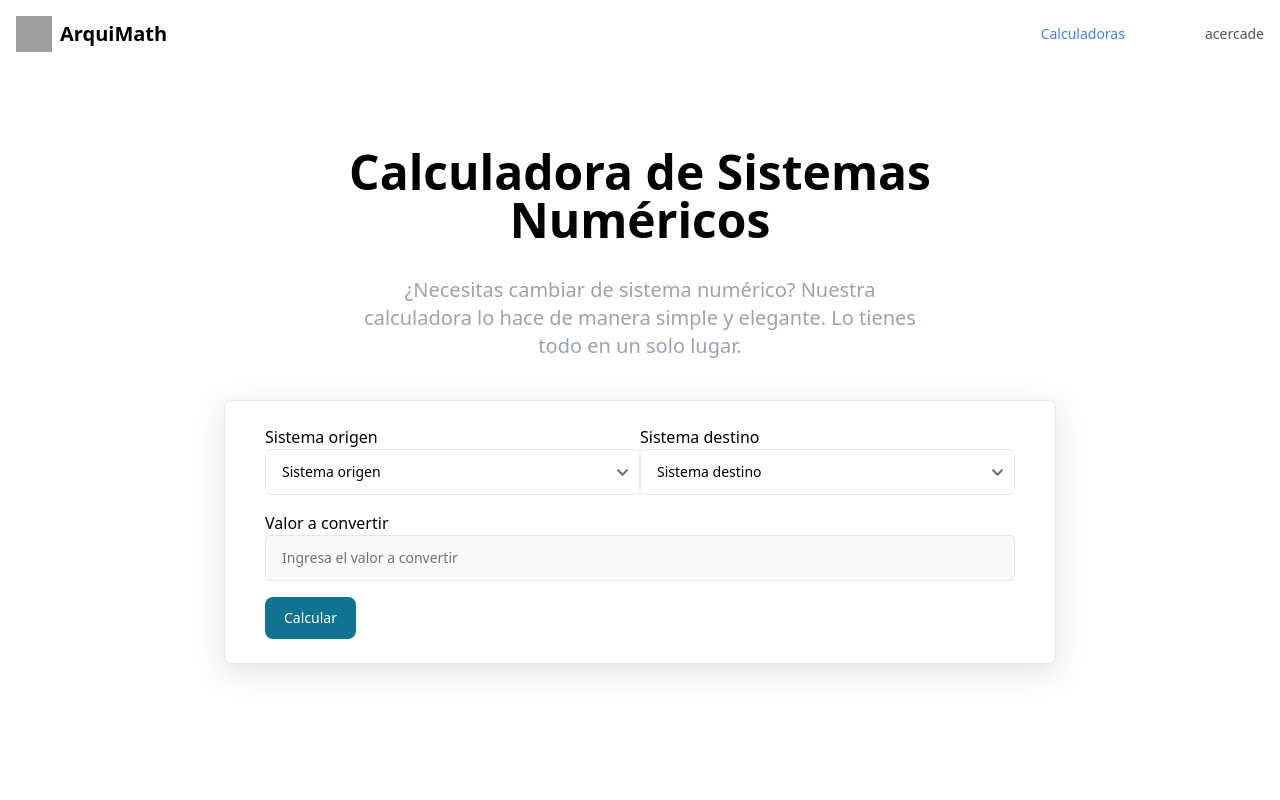
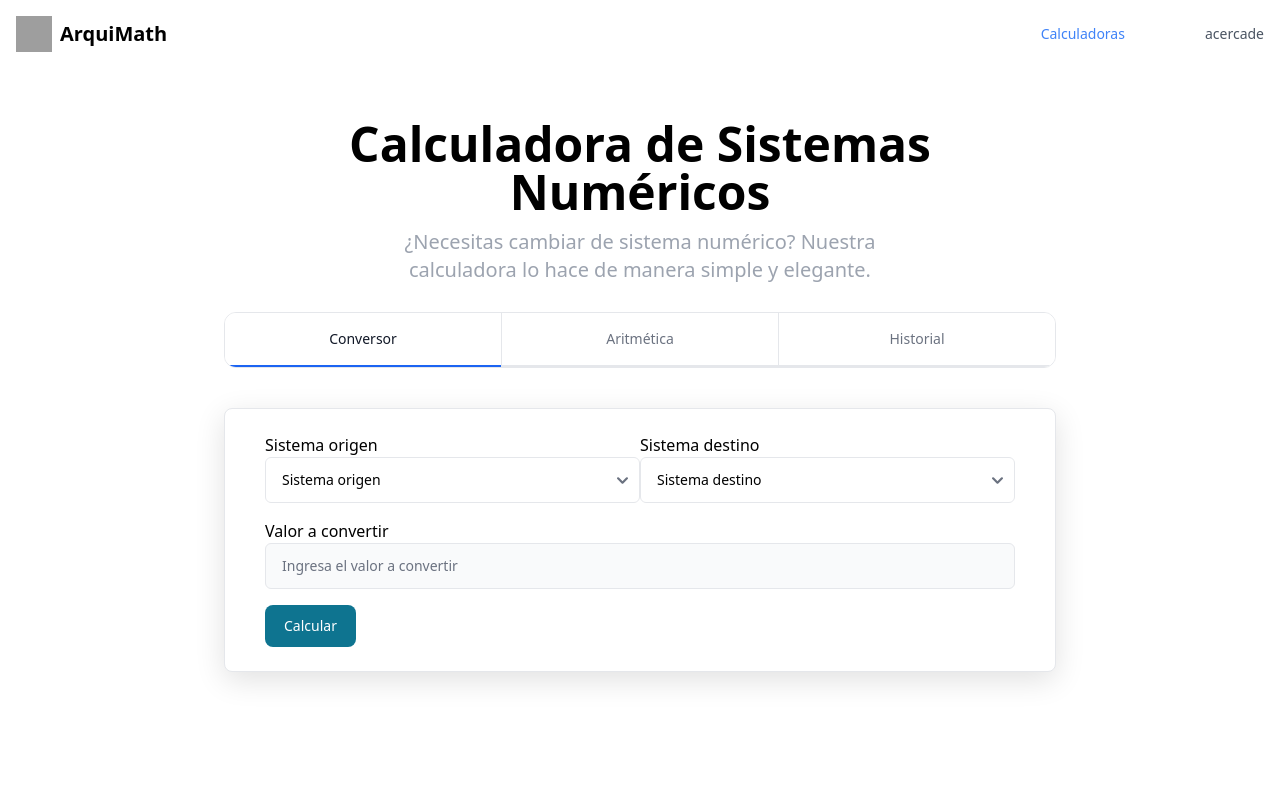
Before and after one commit to Franciscopaz199/proyectoArquitectura, a React (Create React App) app: page / in a window 1280 px wide. Shown: the top 800 px of the page. Built offline with nearby package versions, Linux system fonts and the light colour scheme; grey boxes are pictures that could not be loaded.

Commit message:
secciones agregadas

```diff
--- a/package.json
+++ b/package.json
@@ -11,6 +11,7 @@
     "flowbite": "^1.8.1",
     "flowbite-react": "^0.6.4",
     "gh-pages": "^6.0.0",
+    "preline": "^1.9.0",
     "react": "^18.2.0",
     "react-dom": "^18.2.0",
     "react-latex": "^2.0.0",
--- /dev/null
+++ b/src/components/Forms/AritmeticaForm.jsx
@@ -0,0 +1,13 @@
+import React from "react";
+
+import FormContainer from "./LayoutsForm/FormContainer";
+
+export default function AritmeticaForm(props) {
+     return (
+          <>
+               <FormContainer>
+
+               </FormContainer>
+          </>
+     );
+}
--- a/src/components/Forms/ConversionForm.jsx
+++ b/src/components/Forms/ConversionForm.jsx
@@ -2,6 +2,7 @@ import React from "react";
 import { Button } from "flowbite-react";
 import { useState } from "react";
 import { useEffect } from "react";
+import FormContainer from "./LayoutsForm/FormContainer";
 
 import Conversiones from "../../utils/lib/conversiones/conversiones";
 import MostrarResultado from "../Resultados/MostrarResultado";
@@ -61,7 +62,7 @@ export default function ConversionForm(props) {
 
      return (
           <>
-               <div className="flex flex-col overflow-hidden sm:px-10 sm:py-6 border  rounded-lg rounded-lg mt-10 shadow-[0_8px_30px_rgb(0,0,0,0.12)] px-4 py-5 bg-white sm:p-6">
+               <FormContainer>
                     <div className="flex   flex-col sm:flex-row  space-y-4 sm:space-y-0 ">
                          <div className="w-full sm:w-1/2 flex flex-col">
                               <label htmlFor="sistemaOrigen">Sistema origen</label>
@@ -85,7 +86,7 @@ export default function ConversionForm(props) {
                     <div className="flex flex-col mt-4">
                          <label htmlFor="">Valor a convertir</label>
                          <input type="text" placeholder="Ingresa el valor a convertir" className="py-3 px-4 block w-full border-gray-200 rounded-md text-sm bg-gray-50 focus:border-yellow-500 focus:ring-yellow-500 dark:bg-slate-900 dark:border-gray-700 dark:text-gray-400" name="value" id="value"
-                             onKeyUp={(e) => validar(e)}/>
+                              onKeyUp={(e) => validar(e)} />
 
                     </div>
                     <div className="flex ">
@@ -93,7 +94,7 @@ export default function ConversionForm(props) {
                               Calcular
                          </Button>
                     </div>
-               </div>
+
 
                     {
                          result != null ?
@@ -106,6 +107,8 @@ export default function ConversionForm(props) {
                               : " "
 
                     }
+
+               </FormContainer>
           </>
      );
 }
--- /dev/null
+++ b/src/components/Forms/LayoutsForm/FormContainer.jsx
@@ -0,0 +1,9 @@
+import React from "react";
+
+export default function FormContainer(props) {
+     return (
+          <div className="flex flex-col overflow-hidden sm:px-10 sm:py-6 border  rounded-lg rounded-lg mt-10 shadow-[0_8px_30px_rgb(0,0,0,0.12)] px-4 py-5 bg-white sm:p-6">
+               {props.children}
+          </div>
+     );
+}
--- a/src/components/LayoutComponents/TItleIndex.jsx
+++ b/src/components/LayoutComponents/TItleIndex.jsx
@@ -3,10 +3,9 @@ import React from "react";
 export default function TItleIndex(props) {
      return (
           <>
-               <div className="pt-12 text-center sm:pt-20">
+               <div className="pt-2 text-center sm:pt-3 mt-10">
                     <h1 className="mx-auto  sm:px-16 text-center text-3xl font-semibold leading-tight sm:text-5xl">{props.title}</h1>
-                    <h1 className="mx-auto mt-8 max-w-xl  sm:text-xl font-normal text-gray-400">{props.title2}</h1>
-                    <p className="mx-auto mt-4 md:mt-8 max-w-xl sm:text-lg sm:text-xl font-normal text-gray-400">{props.subtitle}</p>
+                    <p className="mx-auto mt-2 md:mt-3 max-w-xl sm:text-lg sm:text-xl font-normal text-gray-400">{props.subtitle}</p>
                </div>
           </>
      );
--- a/src/pages/IndexPage.jsx
+++ b/src/pages/IndexPage.jsx
@@ -3,13 +3,52 @@ import Layout from "./layouts/Layout";
 import ContainerApp from "../components/LayoutComponents/ContainerApp";
 import TItleIndex from "../components/LayoutComponents/TItleIndex";
 import ConversionForm from "../components/Forms/ConversionForm";
-const IndexPage = () => (
-     <Layout>
-          <ContainerApp>
-               <TItleIndex title="Calculadora de Sistemas Numéricos" subtitle="¿Necesitas cambiar de sistema numérico? Nuestra calculadora lo hace de manera simple y elegante. Lo tienes todo en un solo lugar." />
-               <ConversionForm/>
-          </ContainerApp>
-     </Layout>
-);
+import AritmeticaForm from "../components/Forms/AritmeticaForm";
+
+import { useEffect } from "react";
+import { useState } from "react";
+function IndexPage() {
+
+     const [value, setValue] = useState(0);
+
+     useEffect(() => {
+          console.log("value", value);
+     }, [value]);
+
+     const tabs = [
+          { id: 0, label: 'Conversor' , component: <ConversionForm />},
+          { id: 1, label: 'Aritmética' , component: <AritmeticaForm />},
+          { id: 2, label: 'Historial' },
+
+     ];
+
+     return (
+          <>
+               <Layout>
+                    <ContainerApp>
+                         <TItleIndex title="Calculadora de Sistemas Numéricos" subtitle="¿Necesitas cambiar de sistema numérico? Nuestra calculadora lo hace de manera simple y elegante." />
+                         <nav className="mt-7 relative z-0 flex border rounded-xl overflow-hidden dark:border-gray-700" aria-label="Tabs" role="tablist">
+                              {tabs.map(tab => (
+                                   <button
+                                        key={tab.id}
+                                        type="button"
+                                        className={`dark:hs-tab-active:text-white dark:hs-tab-active:border-b-blue-600 relative min-w-0 flex-1 bg-white first:border-l-0 border-l border-b-2 py-4 px-4 text-gray-500 hover:text-gray-700 text-sm font-medium text-center overflow-hidden hover:bg-gray-50 focus:z-10 dark:bg-gray-800 dark:border-l-gray-700 dark:border-b-gray-700 dark:hover:bg-gray-700 dark:hover:text-gray-400 active ${value === tab.id ? 'hs-tab-active:border-b-blue-600 hs-tab-active:text-gray-900' : ''
+                                             }`}
+                                        id={`bar-with-underline-item-${tab.id}`}
+                                        data-hs-tab={`#bar-with-underline-${tab.id}`}
+                                        aria-controls={`bar-with-underline-${tab.id}`}
+                                        role="tab"
+                                        onClick={() => setValue(tab.id)}
+                                   >
+                                        {tab.label}
+                                   </button>
+                              ))}
+                         </nav>
+                         {tabs[value].component}
+                    </ContainerApp>
+               </Layout>
+          </>
+     )
+};
 
 export default IndexPage;
--- a/tailwind.config.js
+++ b/tailwind.config.js
@@ -1,13 +1,16 @@
 /** @type {import('tailwindcss').Config} */
 module.exports = {
   content: [
-    './src/**/*.{js,jsx,ts,tsx}', 'node_modules/flowbite-react/**/*.{js,jsx,ts,tsx}'
+    './src/**/*.{js,jsx,ts,tsx}',
+    'node_modules/flowbite-react/**/*.{js,jsx,ts,tsx}',
+    'node_modules/preline/dist/*.js',
   ],
   theme: {
     extend: {},
   },
   plugins: [
-    require('flowbite/plugin')
+    require('flowbite/plugin'),
+    require('preline/plugin'),
   ],
   darkMode: 'class',
 }
```
Also changed, not shown: 1 other file (tests, documents, lock files or other folders). Lines whose indentation alone changed are shown as unchanged.
